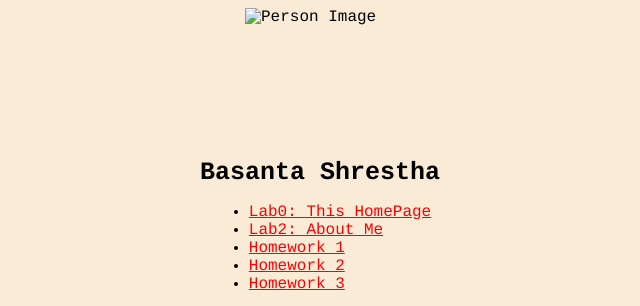
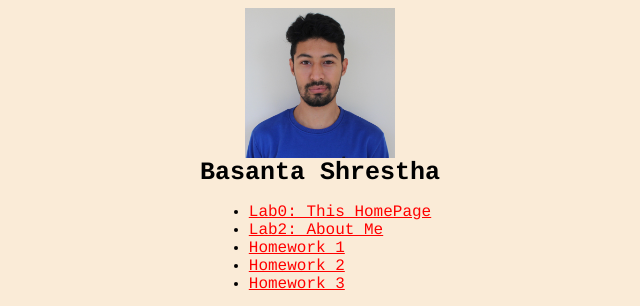
Before and after one commit to sameerstha0012/lab, a plain HTML site: page index.html in a window 1280 px wide. Shown: the top 306 px of the page, without its empty margins (320-960 px from the left). Drawn offline with Linux system fonts and the light colour scheme; the site is published under a folder, as on GitHub Pages, so addresses that start at the root find nothing.

Commit message:
Update index.html

```diff
--- a/index.html
+++ b/index.html
@@ -10,7 +10,7 @@
 
 <body>
     <div class="center-align">
-        <img class="photo" src="/public/img/person/self.JPG" alt="Person Image" title="Basanta Shrestha">
+        <img class="photo" src="./public/img/person/self.JPG" alt="Person Image" title="Basanta Shrestha">
 
         <strong style="font-size: 25px;">Basanta Shrestha</strong>
 
```
